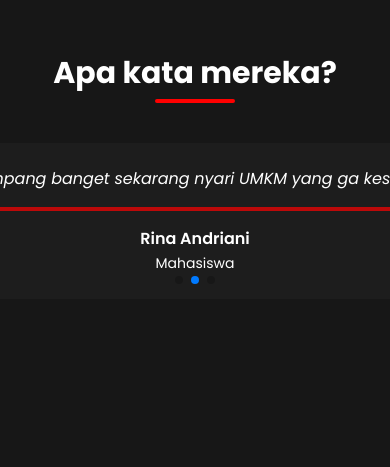
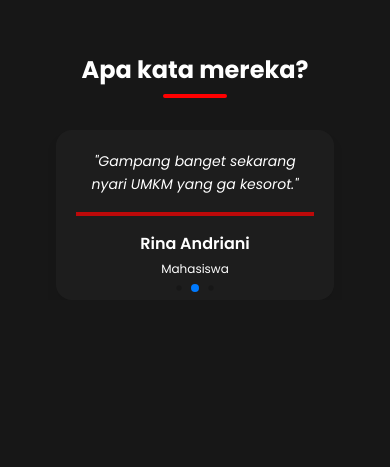
Before and after one commit to kanaee-cloud/milarian-fe, a React (Vite) app: page / in a window 390 px wide. Shown: the part 4537-5004 px from the top of the page. Built offline with nearby package versions, Linux system fonts and the light colour scheme.

Commit message:
benerin responsif aja

```diff
--- a/src/components/AiSearch.jsx
+++ b/src/components/AiSearch.jsx
@@ -1,4 +1,4 @@
-// AiSearch.js (Fixed with Better JSON Cleaning)
+// AiSearch.js (Responsive Version)
 
 import React, { useState } from "react";
 import { UmkmCard } from "./UmkmCard";
@@ -128,30 +128,30 @@ export const AiSearch = () => {
     };
 
     return (
-        <div className="w-full px-4">
+        <div className="w-full px-4 sm:px-6 lg:px-8">
             {/* Search Header Section */}
             <div className={`w-full transition-all duration-700 ease-in-out ${
                 hasSearched
-                    ? 'mt-16 pt-6 max-w-3xl mx-auto'
-                    : 'h-[calc(100vh-80px)] flex flex-col justify-center items-center'
+                    ? 'mt-8 sm:mt-12 lg:mt-16 pt-4 sm:pt-6 max-w-3xl mx-auto'
+                    : 'min-h-[calc(100vh-80px)] flex flex-col justify-center items-center py-8'
             }`}>
                 <div className={`w-full transition-all duration-700 ease-in-out ${
                     hasSearched ? '' : 'max-w-2xl'
                 }`}>
                     {/* Title */}
-                    <h1 className="text-2xl font-bold text-center mb-5">
+                    <h1 className="text-xl sm:text-2xl lg:text-3xl font-bold text-center mb-4 sm:mb-5 px-2">
                         Mau cari UMKM kayak gimana?
                     </h1>
 
                     {/* Divider */}
-                    <div className='w-20 h-1 bg-accent mx-auto mb-8'></div>
+                    <div className='w-16 sm:w-20 h-1 bg-accent mx-auto mb-6 sm:mb-8'></div>
 
                     {/* Search Bar + Button */}
-                    <div className="flex items-center gap-3">
+                    <div className="flex flex-col sm:flex-row items-stretch sm:items-center gap-3">
                         <input
                             type="text"
-                            className="flex-1 text-sm md:text-md px-6 py-4 rounded-full bg-light/10 border border-light/20 focus:outline-none focus:border-accent/50 text-light placeholder:text-light/50 transition-colors"
-                            placeholder="Ceritakan UMKM yang kamu cari... (cth: 'baso aci pedas daerah dago')"
+                            className="flex-1 text-sm sm:text-base px-4 sm:px-6 py-3 sm:py-4 rounded-full bg-light/10 border border-light/20 focus:outline-none focus:border-accent/50 text-light placeholder:text-light/50 transition-colors"
+                            placeholder="Ceritakan UMKM yang kamu cari..."
                             value={prompt}
                             onChange={(e) => setPrompt(e.target.value)}
                             onKeyPress={(e) => e.key === 'Enter' && handleSearch()}
@@ -159,12 +159,18 @@ export const AiSearch = () => {
                         <button
                             onClick={handleSearch}
                             disabled={isLoading}
-                            className="bg-accent/80 text-white px-6 py-4 rounded-full hover:bg-accent transition disabled:opacity-50 disabled:cursor-not-allowed shadow-lg hover:shadow-xl"
+                            className="bg-accent/80 text-white px-6 py-3 sm:py-4 rounded-full hover:bg-accent transition disabled:opacity-50 disabled:cursor-not-allowed shadow-lg hover:shadow-xl flex items-center justify-center gap-2"
                         >
                             {isLoading ? (
-                                <Loader2 className="animate-spin h-5 w-5" />
+                                <>
+                                    <Loader2 className="animate-spin h-5 w-5" />
+                                    <span className="sm:hidden">Mencari...</span>
+                                </>
                             ) : (
-                                <Sparkles className="h-5 w-5" />
+                                <>
+                                    <Sparkles className="h-5 w-5" />
+                                    <span className="sm:hidden">Cari</span>
+                                </>
                             )}
                         </button>
                     </div>
@@ -173,42 +179,42 @@ export const AiSearch = () => {
 
             {/* Error Message */}
             {error && (
-                <div className="w-full max-w-3xl mx-auto mt-6">
-                    <div className="text-center p-4 bg-red-50 border border-red-200 rounded-lg animate-fade-in">
-                        <p className="text-red-600">{error}</p>
+                <div className="w-full max-w-3xl mx-auto mt-4 sm:mt-6">
+                    <div className="text-center p-3 sm:p-4 bg-red-50 border border-red-200 rounded-lg animate-fade-in">
+                        <p className="text-sm sm:text-base text-red-600">{error}</p>
                     </div>
                 </div>
             )}
 
             {/* Results Section */}
             {result && (
-                <div className="w-full max-w-3xl mx-auto mt-8">
+                <div className="w-full max-w-3xl mx-auto mt-6 sm:mt-8 pb-8">
                     <div className="animate-fade-in">
                         {/* AI Narrative - Full Width */}
-                        <div className="w-full bg-gradient-to-br from-accent/10 to-primary/10 p-6 rounded-2xl border border-accent/20 shadow-md mb-6">
-                            <div className="flex items-center gap-2 mb-4">
-                                <Sparkles className="h-5 w-5 text-accent" />
-                                <h3 className="font-semibold text-lg text-gray-800">Rekomendasi AI</h3>
+                        <div className="w-full bg-gradient-to-br from-accent/10 to-primary/10 p-4 sm:p-6 rounded-xl sm:rounded-2xl border border-accent/20 shadow-md mb-4 sm:mb-6">
+                            <div className="flex items-center gap-2 mb-3 sm:mb-4">
+                                <Sparkles className="h-4 w-4 sm:h-5 sm:w-5 text-accent flex-shrink-0" />
+                                <h3 className="font-semibold text-base sm:text-lg text-gray-800">Rekomendasi AI</h3>
                             </div>
-                            <p className="text-gray-700 leading-relaxed">
+                            <p className="text-sm sm:text-base text-gray-700 leading-relaxed">
                                 {result.narrative}
                             </p>
                         </div>
 
-                        {/* UMKM Cards - 2 Cards in a Row, 1 Card Centered */}
+                        {/* UMKM Cards - Responsive Grid */}
                         {result.umkmList.length > 0 ? (
-                            <div className={`grid gap-6 ${
+                            <div className={`grid gap-4 sm:gap-6 ${
                                 result.umkmList.length === 1
                                     ? 'grid-cols-1 justify-items-center text-primary'
-                                    : 'grid-cols-1 md:grid-cols-2 text-primary'
+                                    : 'grid-cols-1 sm:grid-cols-2 text-primary'
                             }`}>
                                 {result.umkmList.slice(0, 2).map((umkm, i) => (
                                     <UmkmCard key={umkm?.basicInfo?.businessName || i} umkm={umkm} />
                                 ))}
                             </div>
                         ) : (
-                            <div className="text-center py-12 bg-gray-50 rounded-2xl border border-gray-200">
-                                <p className="text-gray-500 text-lg">
+                            <div className="text-center py-8 sm:py-12 bg-gray-50 rounded-xl sm:rounded-2xl border border-gray-200">
+                                <p className="text-sm sm:text-base lg:text-lg text-gray-500 px-4">
                                     Tidak ada UMKM yang ditemukan sesuai kriteria Anda.
                                 </p>
                             </div>
--- a/src/pages/home/Review.jsx
+++ b/src/pages/home/Review.jsx
@@ -31,10 +31,10 @@ const Review = () => {
     });
 
     return (
-        <section ref={ref} className="min-h-screen flex items-center justify-center">
-            <div className="max-w-6xl mx-auto px-6 text-center">
+        <section ref={ref} className="min-h-screen flex items-center justify-center py-12 px-4 sm:px-6">
+            <div className="max-w-6xl mx-auto w-full text-center">
                 <motion.h2
-                    className="text-3xl font-bold mb-2 text-navy"
+                    className="text-2xl sm:text-3xl lg:text-4xl font-bold mb-2 text-navy px-4"
                     initial={{ opacity: 0, y: 40 }}
                     animate={isInView ? { opacity: 1, y: 0 } : { opacity: 0, y: 40 }}
                     transition={{ duration: 1, ease: "easeOut" }}
@@ -43,39 +43,54 @@ const Review = () => {
                 </motion.h2>
 
                 <motion.div
-                    className="w-20 h-1 bg-accent mx-auto mb-10 rounded-full"
-                    initial={{ width: 0 }}
-                    animate={isInView ? { width: 80 } : { width: 0 }}
+                    className="w-16 sm:w-20 h-1 bg-accent mx-auto mb-8 sm:mb-10 rounded-full"
+                    initial={{ scaleX: 0 }}
+                    animate={isInView ? { scaleX: 1 } : { scaleX: 0 }}
                     transition={{ duration: 0.8, delay: 0.3, ease: "easeOut" }}
+                    style={{ transformOrigin: "center" }}
                 />
 
                 <motion.div
                     initial={{ opacity: 0, y: 60 }}
                     animate={isInView ? { opacity: 1, y: 0 } : { opacity: 0, y: 60 }}
                     transition={{ duration: 1, delay: 0.5, ease: "easeOut" }}
+                    className="w-full"
                 >
                     <Swiper
                         modules={[Pagination, Autoplay]}
-                        spaceBetween={30}
+                        spaceBetween={20}
                         slidesPerView={1}
-                        pagination={{ clickable: true }}
+                        pagination={{
+                            clickable: true,
+                            dynamicBullets: true
+                        }}
                         autoplay={{ delay: 4000, disableOnInteraction: false }}
                         breakpoints={{
-                            768: { slidesPerView: 2 },
-                            1024: { slidesPerView: 3 },
+                            640: {
+                                slidesPerView: 1,
+                                spaceBetween: 20
+                            },
+                            768: {
+                                slidesPerView: 2,
+                                spaceBetween: 25
+                            },
+                            1024: {
+                                slidesPerView: 3,
+                                spaceBetween: 30
+                            },
                         }}
-                        className="pb-12 h-full"
+                        className="pb-12 sm:pb-14"
                     >
                         {reviews.map((review, i) => (
                             <SwiperSlide key={i}>
-                                <div className="bg-gray/70 rounded-2xl shadow-lg p-6 mx-4 hover:scale-105 transition-transform duration-200">
-                                    <p className="text-gray-700 italic mb-4">
+                                <div className="bg-gray/70 rounded-2xl shadow-lg p-5 sm:p-6 mx-2 sm:mx-4 hover:scale-105 transition-transform duration-200 h-full">
+                                    <p className="text-sm sm:text-base text-gray-700 italic mb-4 leading-relaxed">
                                         "{review.text}"
                                     </p>
                                     <hr className="border-2 opacity-70 border-accent"/>
                                     <div className="mt-4">
-                                        <h3 className="text-navy font-semibold">{review.name}</h3>
-                                        <span className="text-blue text-sm">{review.job}</span>
+                                        <h3 className="text-navy font-semibold text-base sm:text-lg">{review.name}</h3>
+                                        <span className="text-blue text-xs sm:text-sm">{review.job}</span>
                                     </div>
                                 </div>
                             </SwiperSlide>
```
